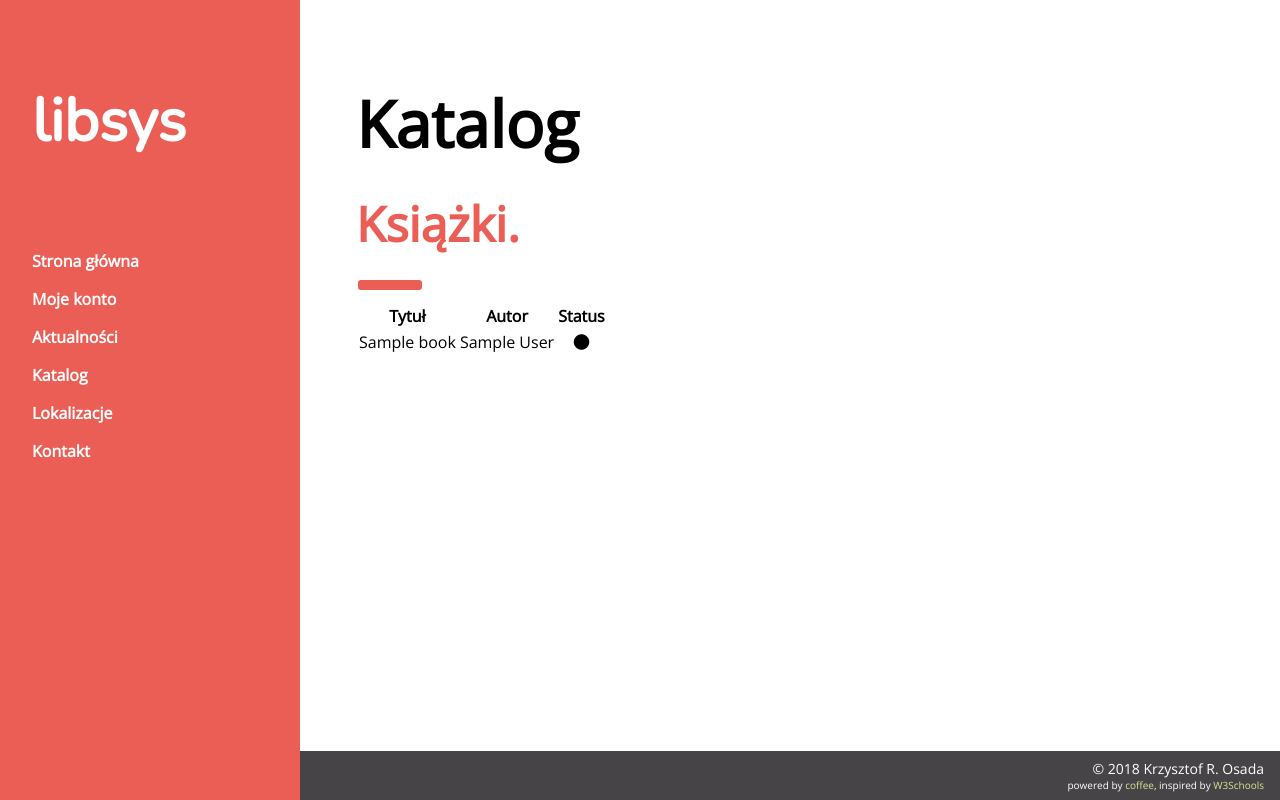
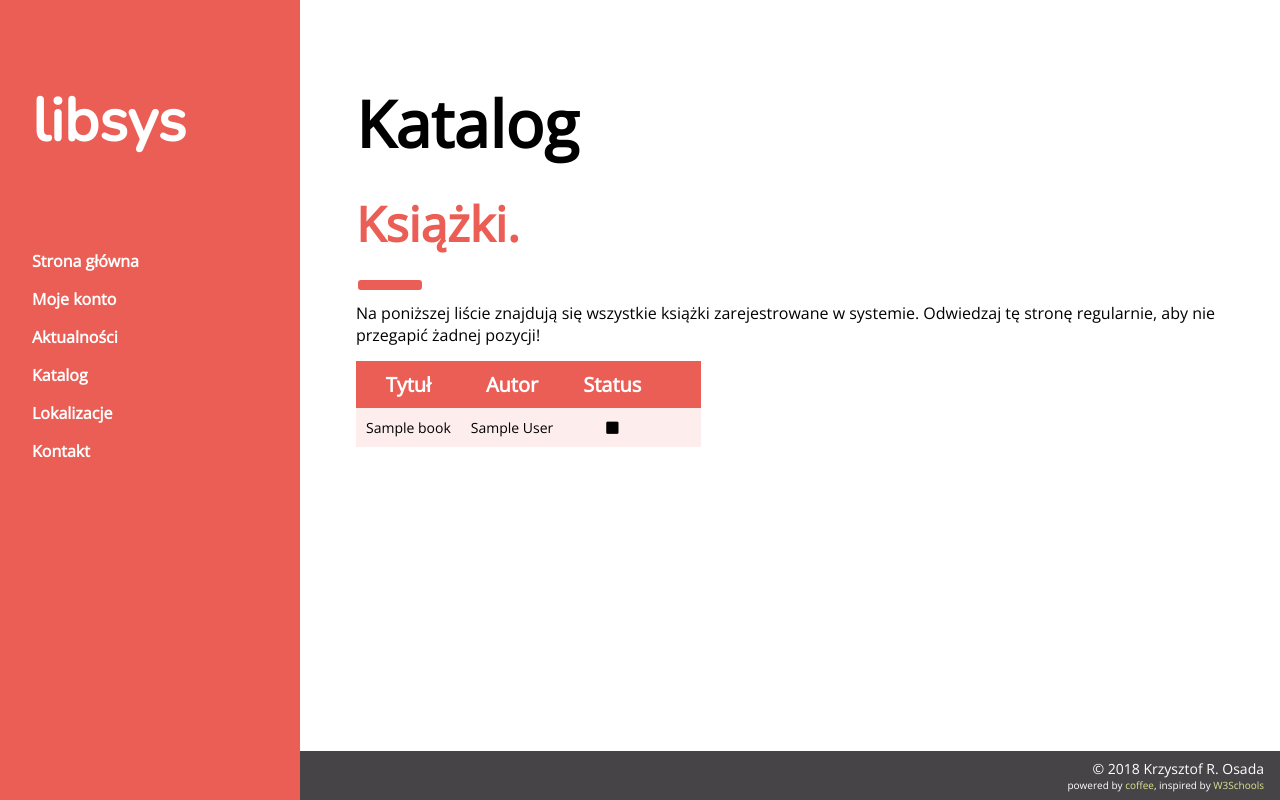
Before and after one commit to krymeer/msi, a CodeIgniter app: page /database/catalog in a window 1280 px wide. Run offline with CodeIgniter, Linux system fonts and the light colour scheme; tables that the repository leaves empty or names only in its code hold one stand-in row (values such as "Sample post"); some libraries are stand-ins or nearby versions.

Commit message:
Styling and logic added to the catalog

```diff
--- a/libsys/application/controllers/Account.php
+++ b/libsys/application/controllers/Account.php
@@ -3,8 +3,8 @@
     public function __construct()
     {
         parent::__construct();
+        $this->load->library('session');
         $this->load->model('account_model');
-        $this->load->library('session');
         $this->class_title = 'Moje konto';
     }
 
--- a/libsys/application/controllers/Catalog.php
+++ b/libsys/application/controllers/Catalog.php
@@ -3,8 +3,8 @@
     public function __construct()
     {
         parent::__construct();
+        $this->load->library('session');
         $this->load->model('catalog_model');
-        $this->load->library('session');
         $this->lang->load('libsys_lang', 'polish');
         $this->load->helper('html');
     }
@@ -18,6 +18,7 @@
         $this->load->view('templates/footer');
         echo link_tag(asset_url().'css/alerts.css');
         echo link_tag(asset_url().'css/catalog.css');
+        echo link_tag(asset_url().'css/buttons.css');
     }
 
     public function borrow($id)
--- a/libsys/application/controllers/News.php
+++ b/libsys/application/controllers/News.php
@@ -3,6 +3,7 @@
     public function __construct()
     {
         parent::__construct();
+        $this->load->library('session');
         $this->load->model('news_model');
         $this->load->helper('html');
         $this->load->helper('url_helper');
--- a/libsys/application/controllers/Pages.php
+++ b/libsys/application/controllers/Pages.php
@@ -3,6 +3,7 @@
     public function __construct()
     {
         parent::__construct();
+        $this->load->library('session');
         $this->load->helper('html');
     }
 
--- a/libsys/application/language/polish/libsys_lang.php
+++ b/libsys/application/language/polish/libsys_lang.php
@@ -1,3 +1,9 @@
 <?php
 
-$lang['borrowing_status'] = ['Wystąpił błąd. Spróbuj ponownie.', 'Książka została zarezerwowana.'];
+$lang['catalog__action_borrow']         = 'Wypożycz';
+$lang['catalog__book_author']           = 'Autor';
+$lang['catalog__book_status']           = 'Status';
+$lang['catalog__book_title']            = 'Tytuł';
+$lang['catalog__borrowing_status']      = ['Wystąpił błąd. Spróbuj ponownie.', 'Książka została zarezerwowana.'];
+$lang['catalog__sections_main_title']   = 'Książki';
+$lang['catalog__sections_main_text']    = 'Na poniższej liście znajdują się wszystkie książki zarejestrowane w systemie. Odwiedzaj tę stronę regularnie, aby nie przegapić żadnej pozycji!';
--- a/libsys/application/views/catalog/index.php
+++ b/libsys/application/views/catalog/index.php
@@ -1,19 +1,21 @@
 <section>
-    <h2 class="section-title">Książki.</h2>
+    <h2 class="section-title"><?php echo $this->lang->line('catalog__sections_main_title'); ?>.</h2>
     <div class="section-content">
+        <?php echo $this->lang->line('catalog__sections_main_text'); ?>
 
     <?php if (isset($this->session->borrowing_status)): ?>
         <div class="alert <?php echo ($this->session->borrowing_status ? 'success' : 'error'); ?>">
-            <?php echo $this->lang->line('borrowing_status')[(int)$this->session->borrowing_status]; ?>
+            <?php echo $this->lang->line('catalog__borrowing_status')[(int)$this->session->borrowing_status]; ?>
         </div>
     <?php endif; ?>
 
     <?php if (count($books) > 0): ?>
-        <table id="blook-list">
+        <table id="book-list">
             <tr>
-                <th>Tytuł</th>
-                <th>Autor</th>
-                <th>Status</th>
+                <th><?php echo $this->lang->line('catalog__book_title'); ?></th>
+                <th><?php echo $this->lang->line('catalog__book_author'); ?></th>
+                <th><?php echo $this->lang->line('catalog__book_status'); ?></th>
+                <th></th>
             </tr>
 
         <?php foreach ($books as $b): ?>
@@ -21,12 +23,12 @@
                 <td><?php echo $b->book_title; ?></td>
                 <td><?php echo $b->book_author; ?></td>
                 <td data-book-status="<?php echo $b->book_status; ?>">
-                    <i class="fas fa-circle"></i>
+                    <i class="fas fa-square"></i>
                 </td>
                 <td>
 
                 <?php if ($b->book_status === "2") : ?>
-                    <a href="/catalog/borrow/<?php echo $b->book_id; ?>">Wypożycz</a>
+                    <a class="button dark small" href="/catalog/borrow/<?php echo $b->book_id; ?>"><?php echo $this->lang->line('catalog__action_borrow'); ?></a>
                 <?php endif; ?>
 
                 </td>
--- a/libsys/application/views/templates/header.php
+++ b/libsys/application/views/templates/header.php
@@ -26,7 +26,7 @@
                 <a href="/catalog">Katalog</a>
                 <a href="/map">Lokalizacje</a>
                 <a href="/contact">Kontakt</a>
-                <?php if (isset($this->session) && $this->session->logged_in) echo '<a href="'.base_url().'account/logout">Wyloguj się</a>'; ?>
+                <?php if (isset($this->session) && $this->session->logged_in) echo '<a href="/account/logout">Wyloguj się</a>'; ?>
             </nav>
         </div>
         <div id="page-container">
--- a/libsys/assets/css/buttons.css
+++ b/libsys/assets/css/buttons.css
@@ -1,11 +1,35 @@
-button {
+button, a.button {
     border: none;
     background: #eb5e55;
     color: #fff;
-    padding: 5px 10px;
+    padding: 4.375px 8.75px;
     cursor: pointer;
 }
 
-button:hover {
+button:hover, a.button:hover {
+    color: #fff;
     background: #474848;
 }
+
+button.small, a.button.small {
+    font-size: 10.5px;
+}
+
+button.dark, a.button.dark {
+    background: #606262;
+}
+
+button.dark:hover, a.button.dark:hover {
+    background: #fff;
+    color: #eb5e55;
+}
+
+@media only screen and (min-width: 768px) {
+    button, a.button {
+        padding: 5px 10px;
+    }
+
+    button.small, a.button.small {
+        font-size: 12px;
+    }
+}
--- a/libsys/assets/css/catalog.css
+++ b/libsys/assets/css/catalog.css
@@ -1,20 +1,53 @@
-td[data-book-status] {
-    text-align: center;
-    cursor: pointer;
+#book-list {
+    border-collapse: collapse;
+    margin: 10px 0;
 }
 
-td[data-book-status]:hover {
+#book-list th {
+    background: #eb5e55;
+    color: #fff;
+    font-size: 17.5px;
+    padding: 8.5px 17.5px;
+}
+
+#book-list td {
+    font-size: 12px;
+    padding: 8.75px;
+    background: #fdeeed;
+}
+
+#book-list td[data-book-status] {
+    text-align: center;
+}
+
+#book-list td[data-book-status] i:hover {
     opacity: 0.7;
 }
 
-td[data-book-status="0"] {
-    color: red;
+#book-list td[data-book-status="0"] i {
+    color: #eb5e55;
 }
 
-td[data-book-status="1"] {
-    color: yellow;
+#book-list td[data-book-status="1"] i {
+    color: #ff8811;
 }
 
-td[data-book-status="2"] {
-    color: green;
+#book-list td[data-book-status="2"] i {
+    color: #20bf55;
 }
+
+@media only screen and (min-width: 768px) {
+    #book-list {
+        margin: 15px 0;
+    }
+
+    #book-list th {
+        font-size: 20px;
+        padding: 10px 20px;
+    }
+
+    #book-list td {
+        font-size: 14px;
+        padding: 10px;
+    }
+}
--- a/libsys/assets/css/login.css
+++ b/libsys/assets/css/login.css
@@ -18,6 +18,7 @@
         display: grid;
         grid-template-columns: auto auto;
         grid-auto-flow: row dense;
+        max-width: 500px;
     }
 
     #page-account-login form label,
```
Also changed, not shown: libsys/assets/css/alerts.css (+37 -5 lines), libsys/assets/css/forms.css (+19 -4 lines).
